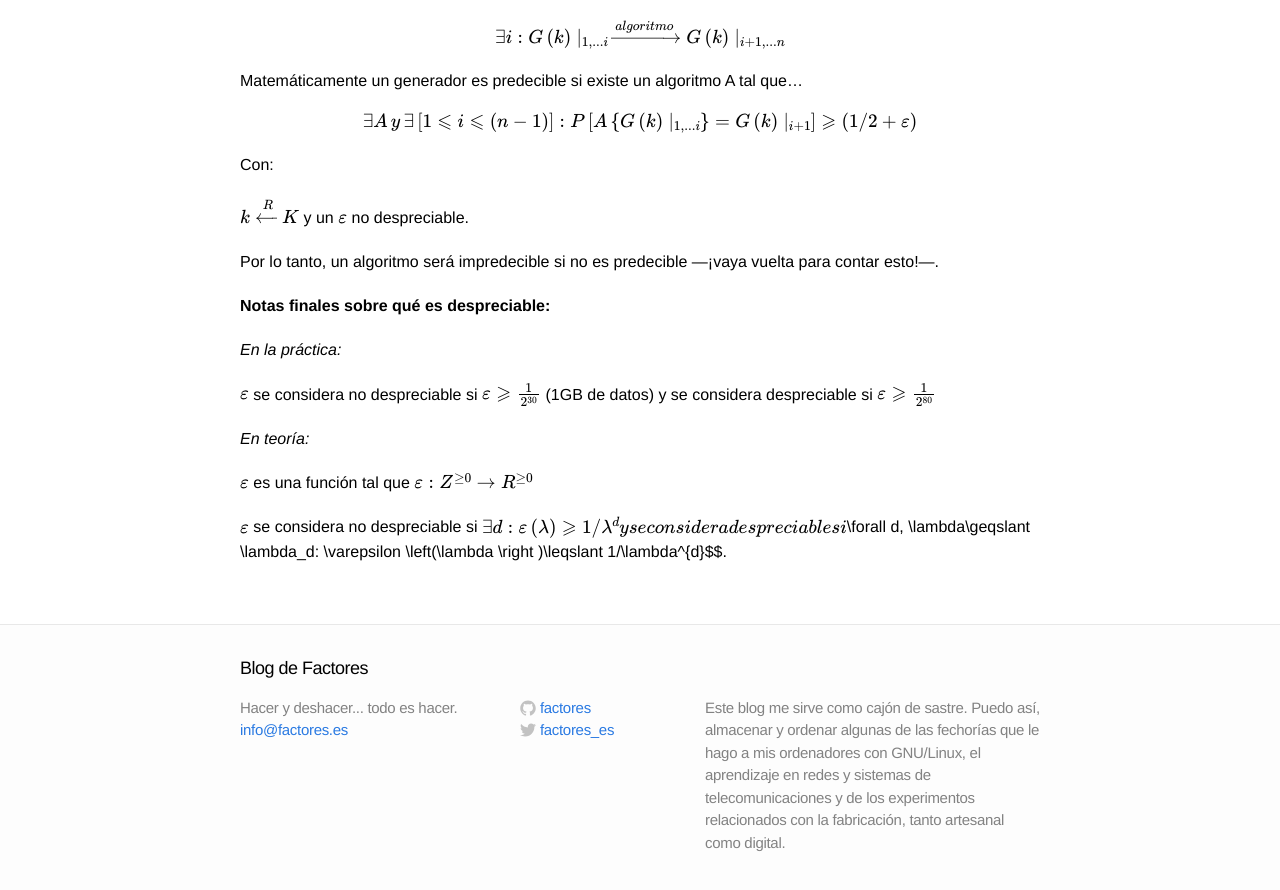
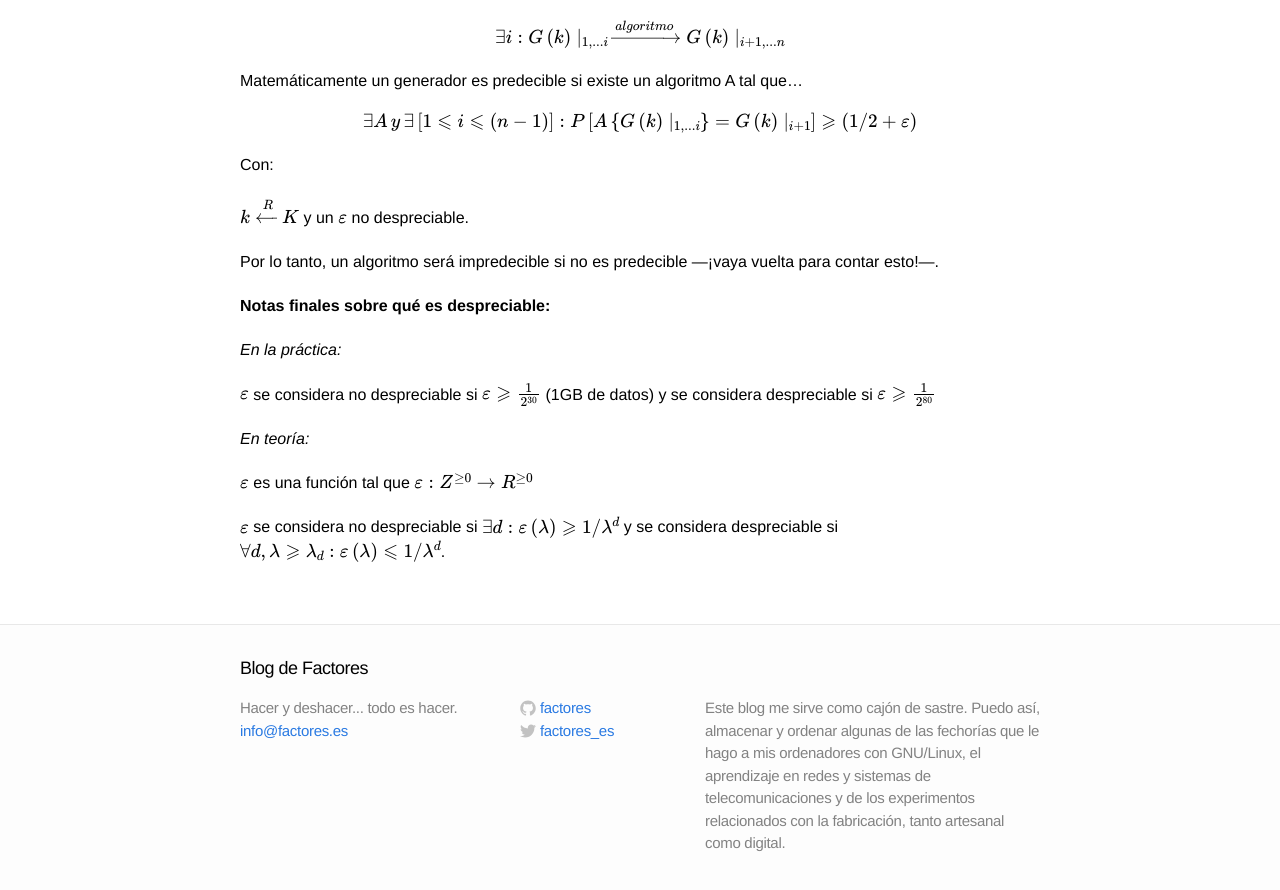
Before and after one commit to ddelaviuda/ddelaviuda.github.io, a Jekyll site: the page built from _posts/2016-09-05-Criptografia-elemental.markdown, in a window 1280 px wide and 900 px high, scrolled down 1967 px. Shown: the top 890 px of the window. Built offline with Jekyll 4.4.1, drawn with Linux system fonts in a browser that asks for light colours; formulas are drawn with MathJax 3.

```diff
--- a/_posts/2016-09-05-Criptografia-elemental.markdown
+++ b/_posts/2016-09-05-Criptografia-elemental.markdown
@@ -105,4 +105,4 @@ $$ \varepsilon $$ se considera no despreciable si $$ \varepsilon \geqslant \frac
 
 $$\varepsilon$$ es una función tal que $$\varepsilon:Z^{\geq 0}\rightarrow R^{\geq 0}$$
 
-$$ \varepsilon $$ se considera no despreciable si $$ \exists d:\varepsilon\left(\lambda \right )\geqslant 1/\lambda^{d} y se considera despreciable si  $$\forall d, \lambda\geqslant \lambda_d: \varepsilon \left(\lambda \right )\leqslant 1/\lambda^{d}$$.
+$$ \varepsilon $$ se considera no despreciable si $$ \exists d:\varepsilon\left(\lambda \right )\geqslant 1/\lambda^{d}$$ y se considera despreciable si  $$\forall d, \lambda\geqslant \lambda_d: \varepsilon \left(\lambda \right )\leqslant 1/\lambda^{d}$$.
```
